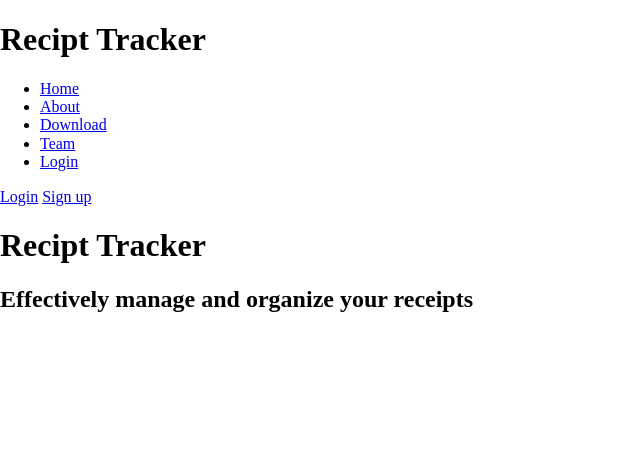
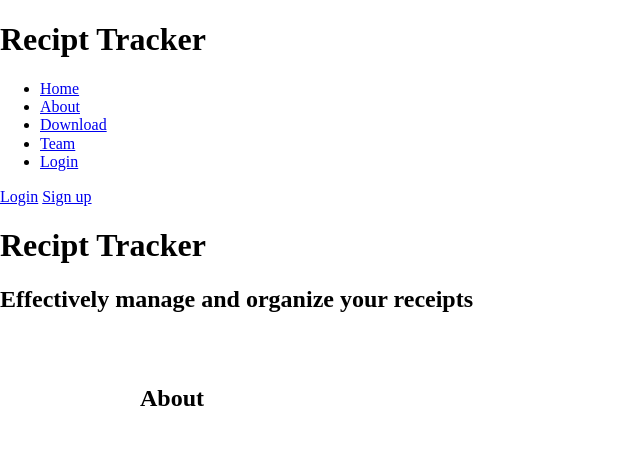
Before and after one commit to Build-Week-ReceiptTracker/Marketing-Page, a plain HTML site: page index.html in a window 1280 px wide. Shown: the whole page, without its empty margins (0-640 px from the left). Drawn offline with Linux system fonts and the light colour scheme.

Commit message:
about structure

```diff
--- a/index.html
+++ b/index.html
@@ -33,5 +33,10 @@
         <h2>Effectively manage and organize your receipts</h2>
       </div>
     </header>
+    <section>
+      <div class="container">
+        <h2>About</h2>
+      </div>
+    </section>
   </body>
 </html>
--- a/less/global.less
+++ b/less/global.less
@@ -0,0 +1,8 @@
+section {
+  padding: 32px 0;
+}
+
+.container {
+  max-width: 1000px;
+  margin: 0 auto;
+}
```
Also changed, not shown: css/index.css.
